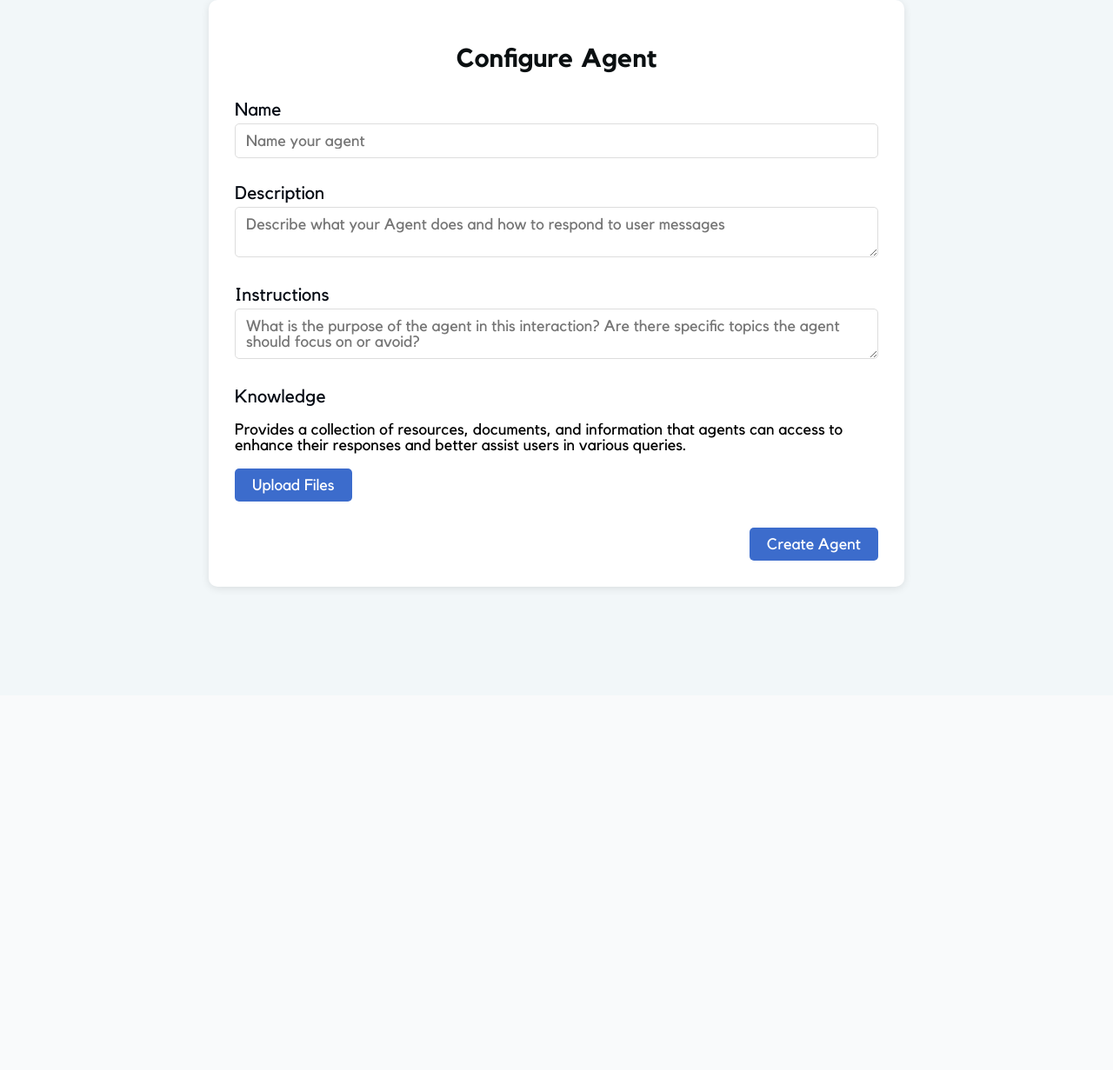
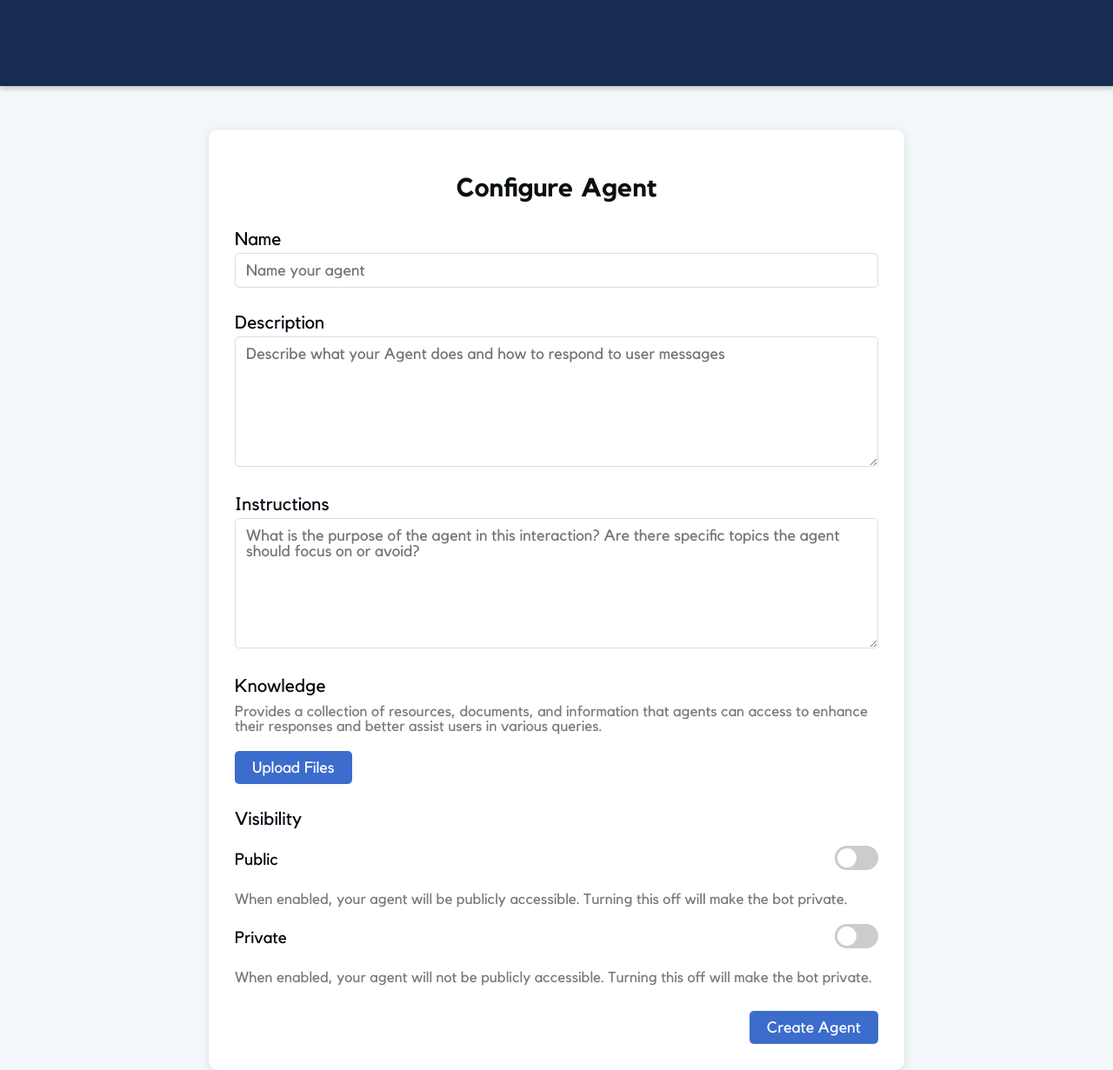
Before and after one commit to CodeConfluence/Django-OpenAI-Chatbot, a Django app: template my_chatbot/my_chatbot_App/templates/chatbotApp/create.html in a window 1280 px wide. Shown: the whole page at 87% size. Before the commit the page ends 680 px from the top, so only its background shows below. Run offline with Django 3.2, Linux system fonts and the light colour scheme; the template is opened without the code that fills it, so the values that code supplies are empty.

Commit message:
Agent Creation Workflow

```diff
--- a/my_chatbot/my_chatbot_App/static/styles/styles.css
+++ b/my_chatbot/my_chatbot_App/static/styles/styles.css
@@ -132,7 +132,7 @@ input::placeholder, textarea::placeholder {
 }
 
 h2 {
-  font-size: 1.75rem;
+  font-size: 1.85rem;
 }
 
 input::placeholder{
@@ -887,6 +887,7 @@ body.login-page::before {
 .create-agent-container {
   max-width: 800px;
   margin: 0 auto;
+  margin-top: 20px;
   padding: 30px;
   background-color: var(--primary-white-0);
   border-radius: 10px;
@@ -920,6 +921,12 @@ body.login-page::before {
   font-family: "Kollektif";
   color: var(--primary-text-color-0);
   transition: border-color 0.3s;
+  max-height: 450px;
+  max-width: 100%;
+}
+
+#description, #instructions {
+  height: 150px;
 }
 
 .form-group input[type="text"]:focus,
@@ -949,3 +956,84 @@ body.login-page::before {
 p{
   font-size: 18px;
 }
+
+.visibility-section {
+  margin-bottom: 30px;
+}
+
+.visibility-option {
+  display: flex;
+  justify-content: space-between;
+  align-items: center;
+  margin: 20px 0;
+}
+
+.visibility-text {
+  font-size: 19px;
+}
+
+.visibility-description {
+  font-size: 17px;
+  color: var(--secondary-text-color-500);
+  margin: 10px 0 20px 0;
+}
+
+/* Toggle Switch Styles */
+.switch {
+  position: relative;
+  display: inline-block;
+  width: 50px;
+  height: 28px;
+}
+
+.switch input {
+  opacity: 0;
+  width: 0;
+  height: 0;
+}
+
+.slider {
+  position: absolute;
+  cursor: pointer;
+  top: 0;
+  left: 0;
+  right: 0;
+  bottom: 0;
+  background-color: #ccc;
+  transition: .4s;
+}
+
+.slider:before {
+  position: absolute;
+  content: "";
+  height: 22px;
+  width: 22px;
+  left: 3px;
+  bottom: 3px;
+  background-color: white;
+  transition: .4s;
+}
+
+input:checked + .slider {
+  background-color: var(--primary-blue-0);
+}
+
+input:focus + .slider {
+  box-shadow: 0 0 1px var(--primary-blue-0);
+}
+
+input:checked + .slider:before {
+  transform: translateX(22px);
+}
+
+.slider.round {
+  border-radius: 28px;
+}
+
+.slider.round:before {
+  border-radius: 50%;
+}
+
+.form-group:not(:last-child) {
+  margin-bottom: 30px;
+}
--- a/my_chatbot/my_chatbot_App/templates/chatbotApp/create.html
+++ b/my_chatbot/my_chatbot_App/templates/chatbotApp/create.html
@@ -2,6 +2,10 @@
 {% load static %}
 
 {% block content %}
+<header>
+    <nav class="profile-navigation">
+    </nav>
+</header>
 <div class="create-agent-container">
     <h1>Configure Agent</h1>
     <form method="post" enctype="multipart/form-data">
@@ -20,8 +24,27 @@
         </div>
         <div class="form-group">
             <label for="knowledge">Knowledge</label>
-            <p>Provides a collection of resources, documents, and information that agents can access to enhance their responses and better assist users in various queries.</p>
+            <p class="visibility-description">Provides a collection of resources, documents, and information that agents can access to enhance their responses and better assist users in various queries.</p>
             <button class="btn">Upload Files</button>
+        </div>
+        <div class="form-group visibility-section">
+            <label>Visibility</label>
+            <div class="visibility-option">
+                <span class="visibility-text">Public</span>
+                <label class="switch">
+                    <input type="checkbox" id="public-toggle" name="public-visibility">
+                    <span class="slider round"></span>
+                </label>
+            </div>
+            <p class="visibility-description">When enabled, your agent will be publicly accessible. Turning this off will make the bot private.</p>
+            <div class="visibility-option">
+                <span class="visibility-text">Private</span>
+                <label class="switch">
+                    <input type="checkbox" id="recommendations-toggle" name="recommendations-visibility">
+                    <span class="slider round"></span>
+                </label>
+            </div>
+            <p class="visibility-description">When enabled, your agent will not be publicly accessible. Turning this off will make the bot private.</p>
         </div>
         <div class="form-actions">
             <button class="btn">Create Agent</button>
```
